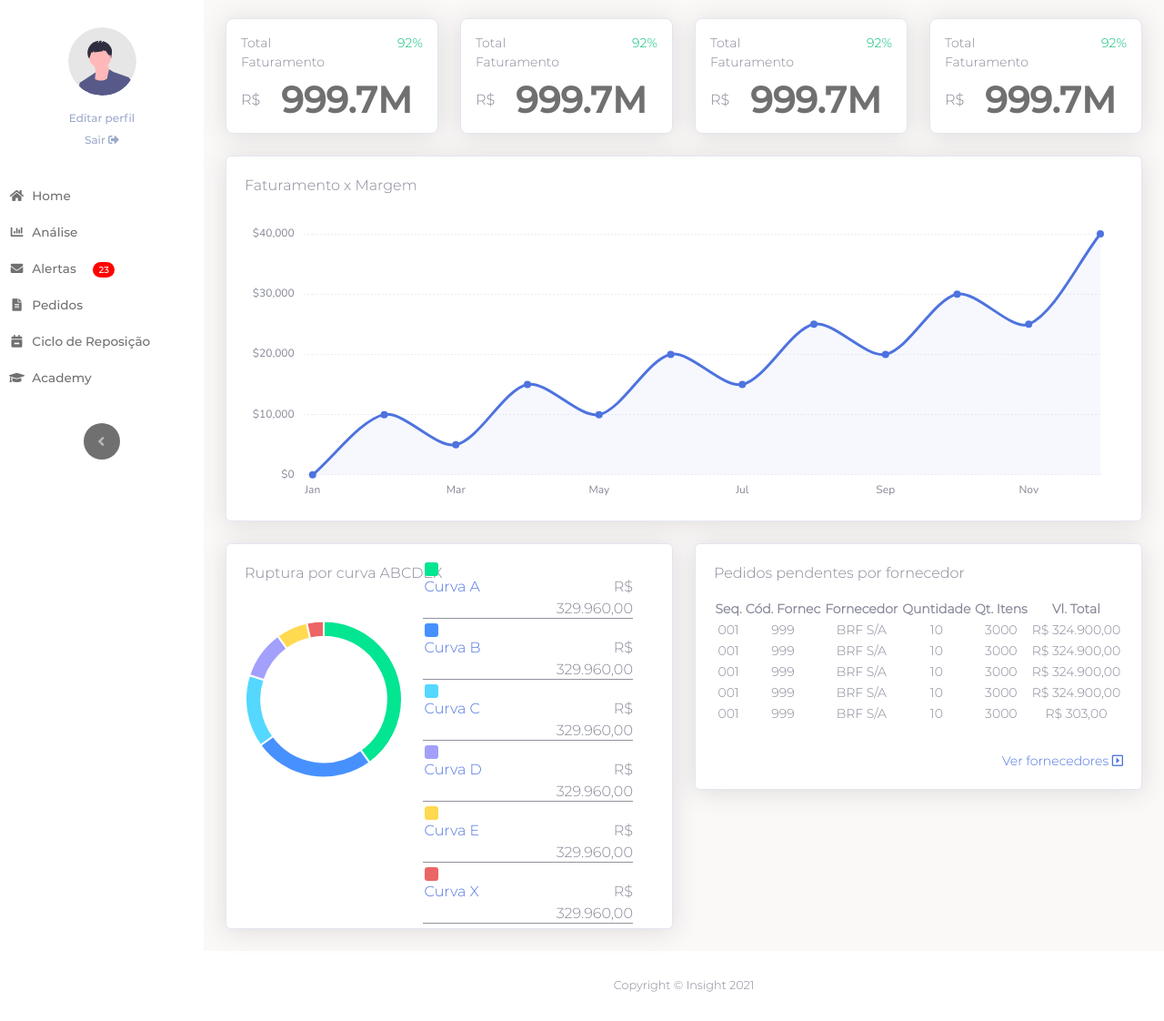
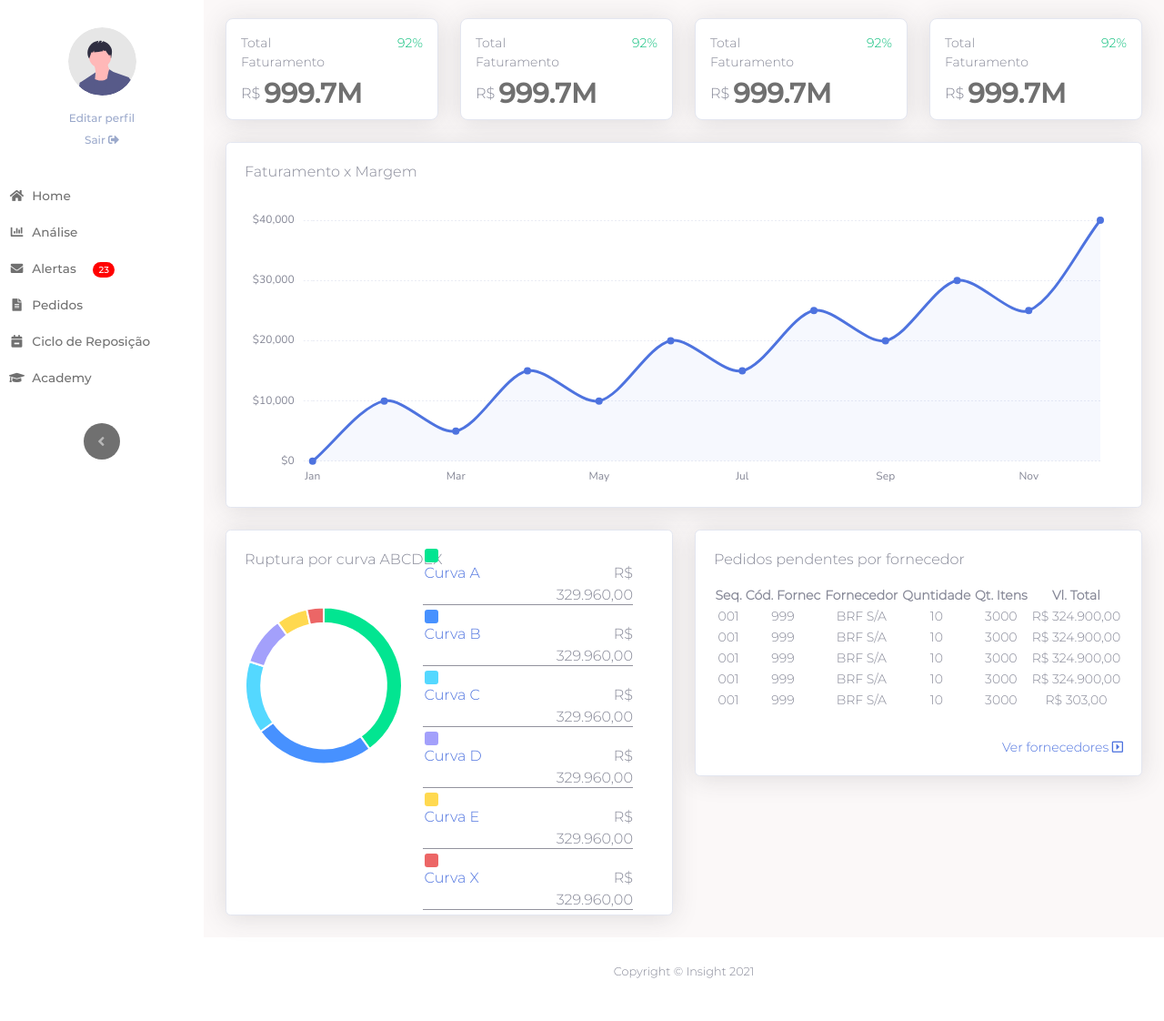
Before and after one commit to jeff-vasconcelos/compras, a Django app: page /painel/home/ in a window 1280 px wide. Shown: the whole page at 91% size. After the commit the page ends 1075 px from the top, so only its background shows below. Run offline with Django 3.2, Linux system fonts and the light colour scheme; some libraries are stand-ins or nearby versions.

Commit message:
atualizando arquivos

```diff
--- a/api/views.py
+++ b/api/views.py
@@ -1,9 +1,10 @@
-
 from rest_framework import viewsets, generics
+from rest_framework.permissions import IsAuthenticated
 from api.serializer import ProdutoSerializer
 from api.models import Produto
 
 """ Views responsavel por todos os metodos de produtos """
 class ProdutoViewSet(viewsets.ModelViewSet):
+    permission_classes = (IsAuthenticated,)
     queryset = Produto.objects.all()
     serializer_class = ProdutoSerializer
--- a/core/urls/urls_aplicacao.py
+++ b/core/urls/urls_aplicacao.py
@@ -3,10 +3,13 @@ from django.conf import settings
 from django.conf.urls.static import static
 from core.views.usuarios_views import *
 from core.views.academy_views import *
+from core.views.home_views import *
+from core.views.analise_views import *
 
 
 urlpatterns = [
     path('home/', home_painel, name='home_painel'),
+    path('analise/', analise_painel, name='analise_painel'),
 
     path('academy/', academy, name='academy'),
     path('academy/<slug>', video_academy, name='academy-video'),
--- /dev/null
+++ b/core/views/analise_views.py
@@ -0,0 +1,5 @@
+from django.shortcuts import render
+
+
+def analise_painel(request, template_name='aplicacao/paginas/analise.html'):
+    return render(request, template_name)
--- /dev/null
+++ b/core/views/home_views.py
@@ -0,0 +1,5 @@
+from django.shortcuts import render
+
+
+def home_painel(request, template_name='aplicacao/paginas/home.html'):
+    return render(request, template_name)
--- a/core/views/usuarios_views.py
+++ b/core/views/usuarios_views.py
@@ -7,10 +7,6 @@ from django.http import HttpResponseRedirect
 from django.shortcuts import render, redirect, get_object_or_404
 from core.forms.usuarios_forms import *
 from core.models.usuarios_models import *
-
-
-def home_painel(request, template_name='aplicacao/paginas/home.html'):
-    return render(request, template_name)
 
 
 """ Função de Login """
--- a/setup/settings.py
+++ b/setup/settings.py
@@ -42,6 +42,7 @@ INSTALLED_APPS = [
     'api',
     'core',
     'rest_framework',
+    'rest_framework.authtoken',
     'crispy_forms',
 
 ]
@@ -135,7 +136,10 @@ MEDIA_ROOT = os.path.join(BASE_DIR, 'media')
 
 REST_FRAMEWORK = {
     'DEFAULT_PAGINATION_CLASS': 'rest_framework.pagination.PageNumberPagination',
-    'PAGE_SIZE': 5
+    'PAGE_SIZE': 5,
+    'DEFAULT_AUTHENTICATION_CLASSES': [
+        'rest_framework.authentication.TokenAuthentication',
+    ],
 }
 
 #SMTP CONFIGURATION
--- a/setup/urls.py
+++ b/setup/urls.py
@@ -19,14 +19,17 @@ from api.views import ProdutoViewSet
 from rest_framework import routers
 from django.conf import settings
 from django.conf.urls.static import static
+from rest_framework.authtoken import views
 
 """ Rotas da API de produtos """
 router = routers.DefaultRouter()
 router.register('produtos', ProdutoViewSet)
 
+
 urlpatterns = [
     path('admin/', admin.site.urls),
     path('api/', include(router.urls)),
+    path('api-token-auth', views.obtain_auth_token, name='api-token-auth'),
     path('administracao/painel/', include('core.urls.urls_administracao')),
     path('painel/', include('core.urls.urls_aplicacao')),
     path('acesso/', include('core.urls.urls_login')),
--- a/templates/aplicacao/base.html
+++ b/templates/aplicacao/base.html
@@ -4,6 +4,9 @@
 
 <head>
     {% include 'aplicacao/parciais/_head.html' %}
+
+    {% block scripts %}
+    {% endblock scripts %}
 </head>
 
 <body id="page-top">
--- a/templates/aplicacao/paginas/home.html
+++ b/templates/aplicacao/paginas/home.html
@@ -15,10 +15,10 @@
                         </div>
                     </div>
                     <div class="row cards-home-valores">
-                        <div class="col-3 cards-home-sifrao">
+                        <div class="col-2 cards-home-sifrao">
                             R$
                         </div>
-                        <div class="col-9 cards-home-valor">
+                        <div class="col-10 cards-home-valor">
                              999.7M
                         </div>
                         <!--
@@ -43,10 +43,10 @@
                         </div>
                     </div>
                     <div class="row cards-home-valores">
-                        <div class="col-3 cards-home-sifrao">
+                        <div class="col-2 cards-home-sifrao">
                             R$
                         </div>
-                        <div class="col-9 cards-home-valor">
+                        <div class="col-10 cards-home-valor">
                              999.7M
                         </div>
                     </div>
@@ -66,10 +66,10 @@
                         </div>
                     </div>
                     <div class="row cards-home-valores">
-                        <div class="col-3 cards-home-sifrao">
+                        <div class="col-2 cards-home-sifrao">
                             R$
                         </div>
-                        <div class="col-9 cards-home-valor">
+                        <div class="col-10 cards-home-valor">
                              999.7M
                         </div>
                     </div>
@@ -89,10 +89,10 @@
                         </div>
                     </div>
                     <div class="row cards-home-valores">
-                        <div class="col-3 cards-home-sifrao">
+                        <div class="col-2 cards-home-sifrao">
                             R$
                         </div>
-                        <div class="col-9 cards-home-valor">
+                        <div class="col-10 cards-home-valor">
                              999.7M
                         </div>
                     </div>
--- a/templates/static/aplicacao/css/home.css
+++ b/templates/static/aplicacao/css/home.css
@@ -20,10 +20,11 @@ div.cards-home-sifrao{
     margin-top: auto;
     margin-bottom: auto;
     font-size: 16px;
+    padding-right: 0px;
 }
 div.cards-home-valor{
     padding-left: 0px;
-    font-size: 40px;
+    font-size: 30px;
     font-weight: bold;
     margin-top: auto;
     margin-bottom: auto;
```
Also changed, not shown: templates/aplicacao/paginas/analise.html (added, +9 -0 lines), templates/aplicacao/parciais/_head.html (line endings or trailing spaces).
